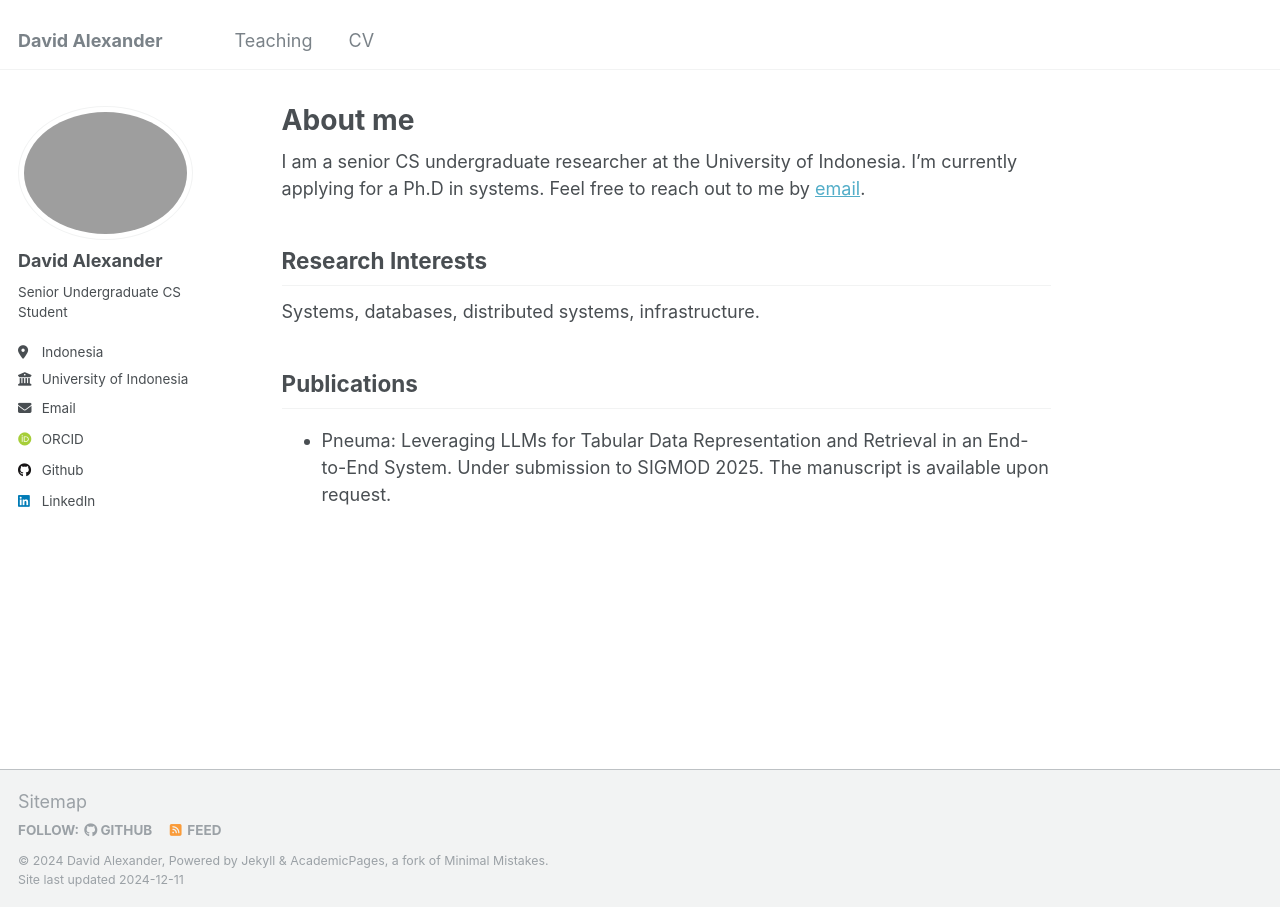
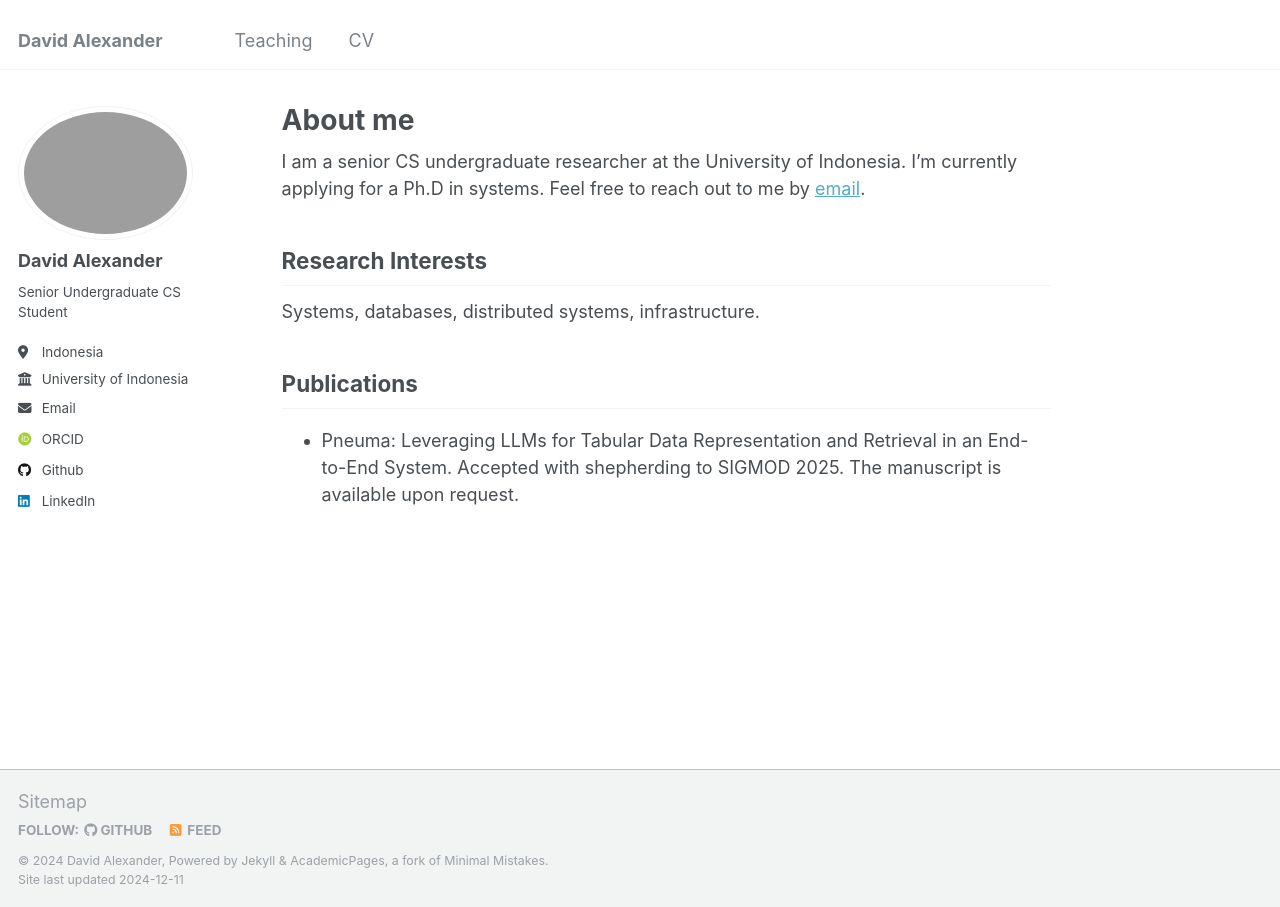
Before and after one commit to ogiorgil/ogiorgil.github.io, a Jekyll site: the page built from _pages/about.md, in a window 1280 px wide. Built offline with Jekyll 4.4.1, drawn with Linux system fonts in a browser that asks for light colours; some web fonts are replaced.

Commit message:
update publication

```diff
--- a/_pages/about.md
+++ b/_pages/about.md
@@ -15,4 +15,4 @@ Systems, databases, distributed systems, infrastructure.
 
 ## Publications
 
-- Pneuma: Leveraging LLMs for Tabular Data Representation and Retrieval in an End-to-End System. Under submission to SIGMOD 2025. The manuscript is available upon request.
+- Pneuma: Leveraging LLMs for Tabular Data Representation and Retrieval in an End-to-End System. Accepted with shepherding to SIGMOD 2025. The manuscript is available upon request.
```
